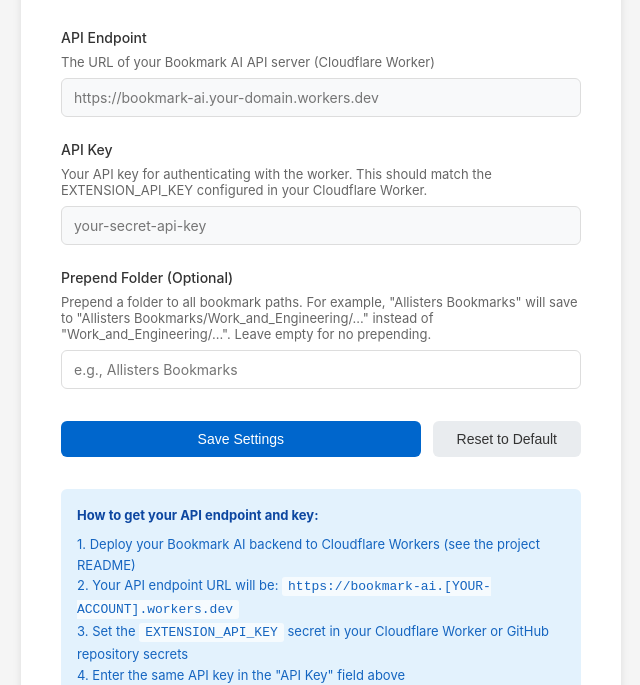
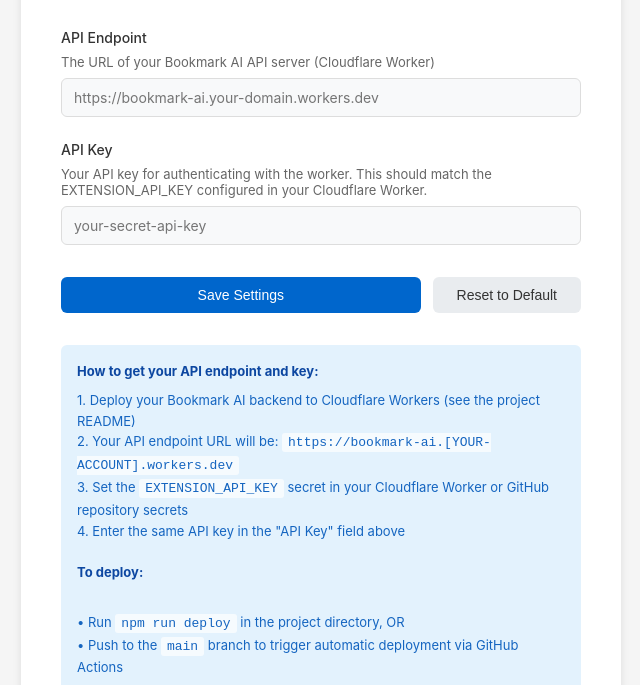
Before and after one commit to allistera/Bookmark-AI, a browser extension: page extension/options.html in a window 1280 px wide. Shown: the part 142-827 px from the top of the page, without its empty margins (319-959 px from the left). Drawn offline with Linux system fonts and the light colour scheme.

Commit message:
Remove the prepend folder option

```diff
--- a/extension/options.html
+++ b/extension/options.html
@@ -202,19 +202,6 @@
         />
       </div>
 
-      <div class="form-group">
-        <label for="prependFolder">Prepend Folder (Optional)</label>
-        <div class="description">
-          Prepend a folder to all bookmark paths. For example, "Allisters Bookmarks" will save to "Allisters Bookmarks/Work_and_Engineering/..." instead of "Work_and_Engineering/...". Leave empty for no prepending.
-        </div>
-        <input
-          type="text"
-          id="prependFolder"
-          name="prependFolder"
-          placeholder="e.g., Allisters Bookmarks"
-        />
-      </div>
-
       <div class="buttons">
         <button type="submit" class="btn-primary">Save Settings</button>
         <button type="button" class="btn-secondary" id="resetBtn">Reset to Default</button>
--- a/extension/options.js
+++ b/extension/options.js
@@ -1,8 +1,7 @@
 // Default settings
 const DEFAULT_SETTINGS = {
   apiEndpoint: '',
-  apiKey: '',
-  prependFolder: ''
+  apiKey: ''
 };
 
 // Load saved settings on page load
@@ -21,7 +20,6 @@
     // Populate form fields
     document.getElementById('apiEndpoint').value = settings.apiEndpoint;
     document.getElementById('apiKey').value = settings.apiKey;
-    document.getElementById('prependFolder').value = settings.prependFolder || '';
   } catch (error) {
     console.error('Error loading settings:', error);
     showStatus('Error loading settings', 'error');
@@ -33,7 +31,6 @@
 
   const apiEndpoint = document.getElementById('apiEndpoint').value.trim();
   const apiKey = document.getElementById('apiKey').value.trim();
-  const prependFolder = document.getElementById('prependFolder').value.trim();
 
   // Validate API endpoint is not empty
   if (!apiEndpoint || apiEndpoint === '') {
@@ -64,8 +61,7 @@
   try {
     await chrome.storage.sync.set({
       apiEndpoint: apiEndpoint,
-      apiKey: apiKey,
-      prependFolder: prependFolder
+      apiKey: apiKey
     });
 
     showStatus('Settings saved successfully!', 'success');
```
Also changed, not shown: extension/background.js (+4 -15 lines), extension/README.md, extension/manifest.json.
